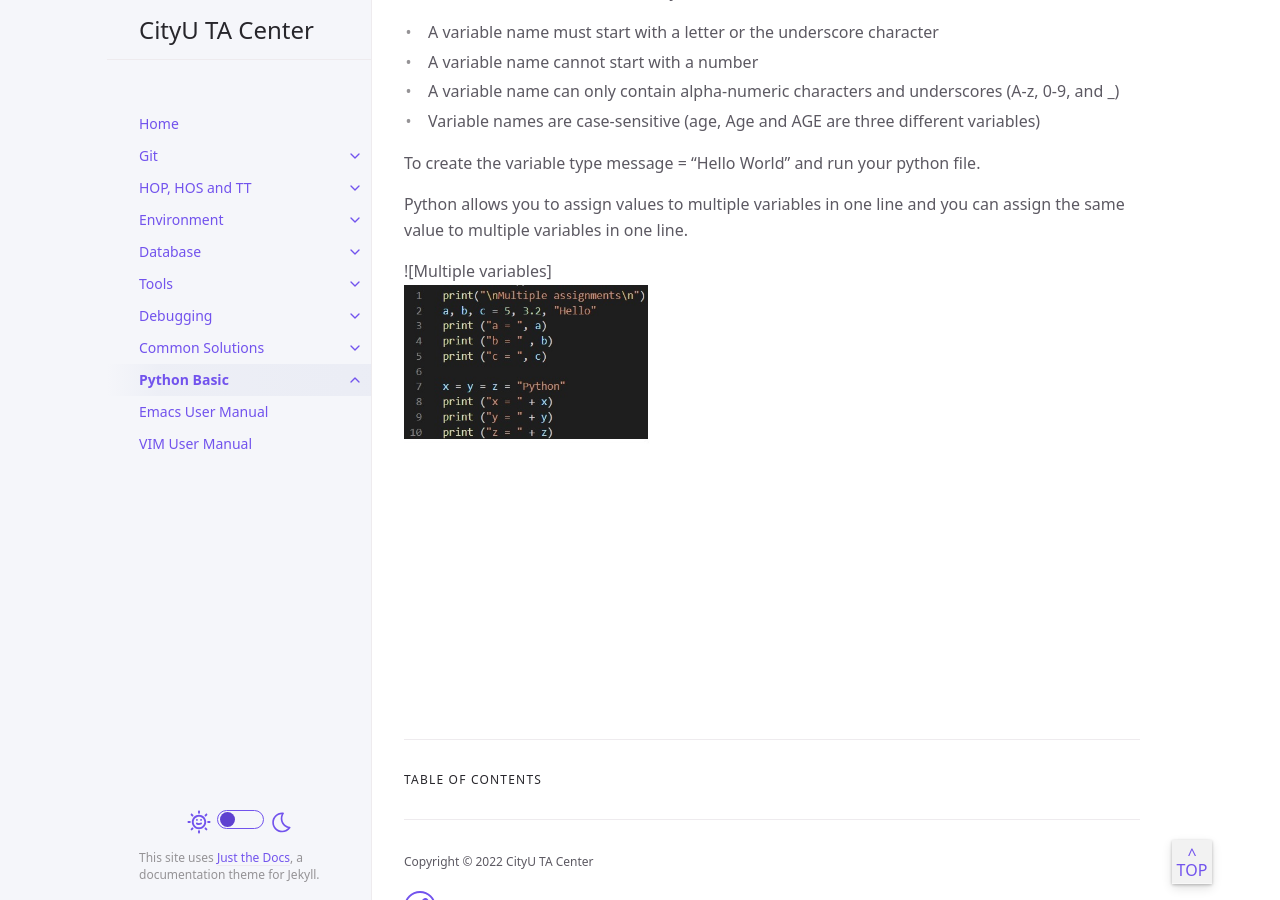
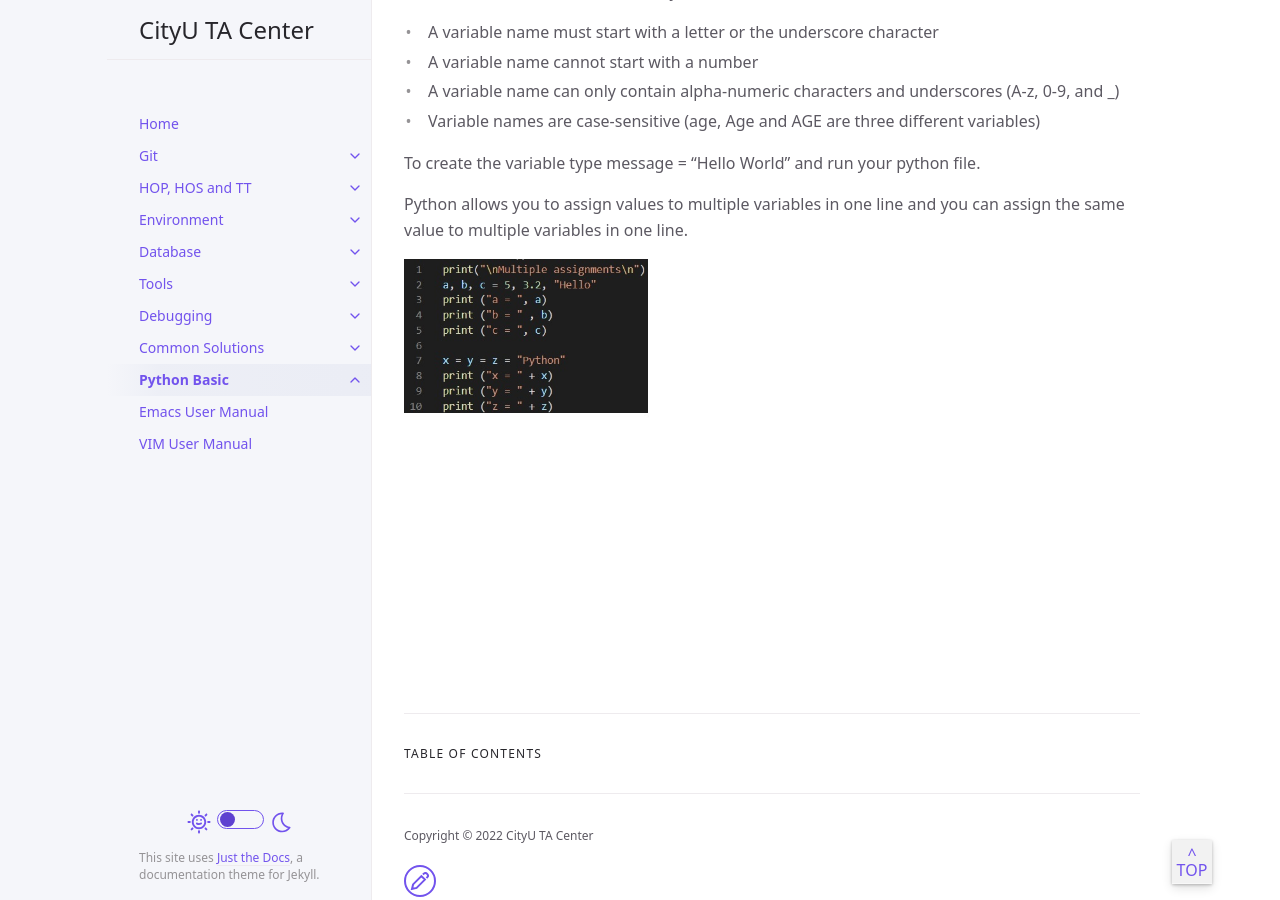
Before and after one commit to thomasthaddeus/cityuseattle.github.io, a Jekyll site: the page built from docs/tutorial/Python_Basic.md, in a window 1280 px wide and 900 px high, scrolled down 506 px. Built offline with Jekyll 4.4.1, drawn with Linux system fonts in a browser that asks for light colours.

Commit message:
Python_Basic.md

```diff
--- a/docs/tutorial/Python_Basic.md
+++ b/docs/tutorial/Python_Basic.md
@@ -26,4 +26,4 @@ To create the variable type message = “Hello World” and run your python file
 
 Python allows you to assign values to multiple variables in one line and you can assign the same value to multiple variables in one line.
 
-![Multiple variables]<img src="/assets/images/python/python_multipleassignment.jpg" alt="Multiple variables" width="200%" height="100"/>
+<img src="/assets/images/python/python_multipleassignment.jpg" alt="Multiple variables" width="300%" height="100"/>
```
